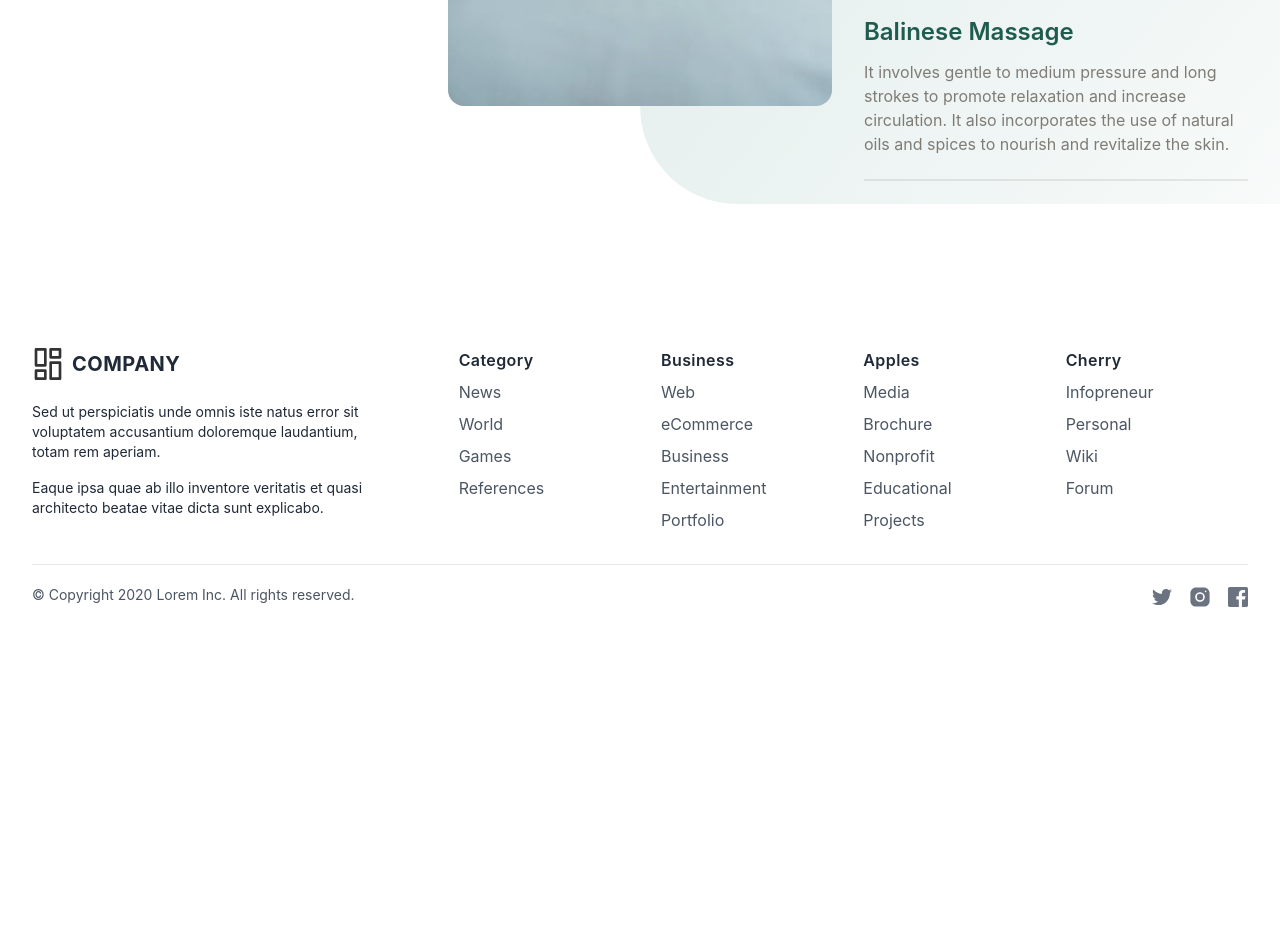
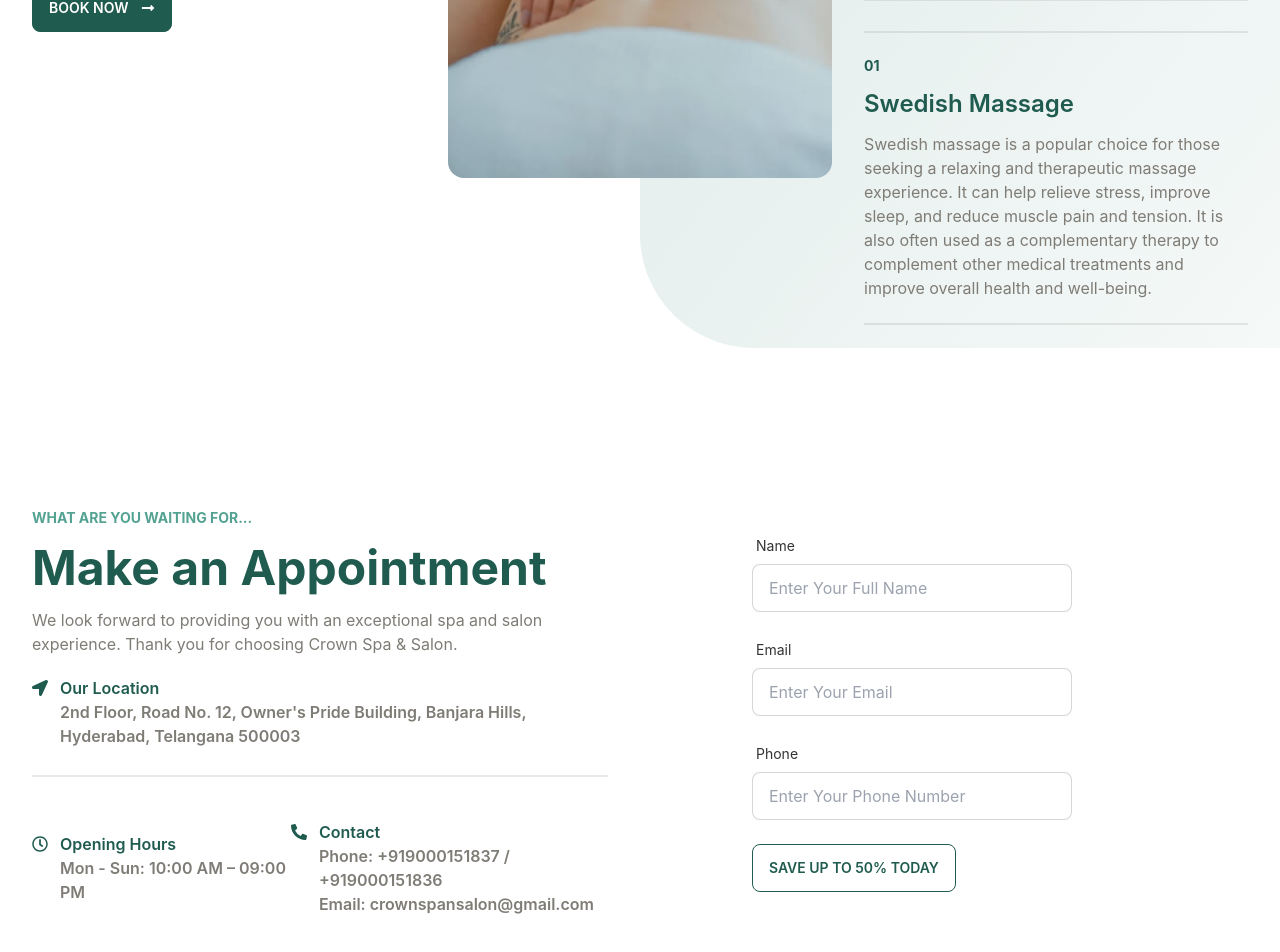
Before and after one commit to bd-dev-ismail/crown-spa, a React (Create React App) app: page / in a window 1280 px wide. Shown: the part 3360-4312 px from the top of the page. Before the commit the page ends 4009 px from the top, so only its background shows below. Built offline with nearby package versions, Linux system fonts and the light colour scheme.

Commit message:
create appointment section

```diff
--- a/src/components/Home/BestService/BestService.js
+++ b/src/components/Home/BestService/BestService.js
@@ -57,13 +57,15 @@ const BestService = () => {
                 className="text-2xl py-3 font-semibold text-primary
           "
               >
-                Balinese Massage
+                Hot and cold stone therapy
               </h4>
               <p className="text-secondary">
-                It involves gentle to medium pressure and long strokes to
-                promote relaxation and increase circulation. It also
-                incorporates the use of natural oils and spices to nourish and
-                revitalize the skin.
+                This helps to relax tense muscles, improve circulation, and
+                relieve pain. The cold stones, usually made of marble, are used
+                to help reduce inflammation, soothe skin and reduce pain. The
+                alternating use of hot and cold stones in massage therapy helps
+                to balance the body and mind, leaving you feeling refreshed and
+                rejuvenated.
               </p>
               <div className="divider"></div>
             </div>
@@ -75,13 +77,14 @@ const BestService = () => {
                 className="text-2xl py-3 font-semibold text-primary
           "
               >
-                Balinese Massage
+                Swedish Massage
               </h4>
               <p className="text-secondary">
-                It involves gentle to medium pressure and long strokes to
-                promote relaxation and increase circulation. It also
-                incorporates the use of natural oils and spices to nourish and
-                revitalize the skin.
+                Swedish massage is a popular choice for those seeking a relaxing
+                and therapeutic massage experience. It can help relieve stress,
+                improve sleep, and reduce muscle pain and tension. It is also
+                often used as a complementary therapy to complement other
+                medical treatments and improve overall health and well-being.
               </p>
               <div className="divider"></div>
             </div>
--- a/src/components/Home/Home.js
+++ b/src/components/Home/Home.js
@@ -2,6 +2,7 @@ import React from "react";
 import Banner from "./Banner/Banner";
 import BestService from "./BestService/BestService";
 import ExperticesArea from "./ExperticesArea/ExperticesArea";
+import MakeAppointment from "./MakeAppointment/MakeAppointment";
 import OurMission from "./OurMission/OurMission";
 
 const Home = () => {
@@ -17,6 +18,9 @@ const Home = () => {
       <div className="my-[5rem]">
         <BestService />
       </div>
+      <div className="my-[5rem]">
+        <MakeAppointment />
+      </div>
     </div>
   );
 };
--- /dev/null
+++ b/src/components/Home/MakeAppointment/MakeAppointment.js
@@ -0,0 +1,96 @@
+import React from 'react';
+import { FaLocationArrow, FaRegClock, FaPhoneAlt } from "react-icons/fa";
+
+const MakeAppointment = () => {
+    return (
+      <div className="mx-auto pt-[5rem] sm:max-w-xl px-4 md:max-w-full lg:max-w-screen-xl md:px-24 lg:px-8">
+        <div className="grid grid-cols-1 lg:grid-cols-2 items-center gap-16  ">
+          <div>
+            <h5 className="text-sm font-bold  uppercase text-[#53A292]">
+              What are you waiting for...
+            </h5>
+            <h3
+              className="lg:text-5xl my-4 text-4xl font-bold text-primary
+            "
+            >
+              Make an Appointment
+            </h3>
+            <p className="text-secondary mb-5">
+              We look forward to providing you with an exceptional spa and salon
+              experience. Thank you for choosing Crown Spa & Salon.
+            </p>
+            <div className="my-5">
+              <p className="text-primary font-semibold flex gap-3 items-center">
+                <FaLocationArrow /> Our Location
+              </p>
+              <p className="text-secondary pl-7 font-semibold">
+                2nd Floor, Road No. 12, Owner's Pride Building, Banjara Hills,
+                Hyderabad, Telangana 500003
+              </p>
+            </div>
+            <div className="divider"></div>
+            <div className="flex items-center justify-between">
+              <div className="my-5">
+                <p className="text-primary font-semibold flex gap-3 items-center">
+                  <FaRegClock /> Opening Hours
+                </p>
+                <p className="text-secondary pl-7 font-semibold">
+                  Mon - Sun: 10:00 AM – 09:00 PM
+                </p>
+              </div>
+              <div className="my-5">
+                <p className="text-primary font-semibold flex gap-3 items-center">
+                  <FaPhoneAlt /> Contact
+                </p>
+                <p className="text-secondary pl-7 font-semibold">
+                  Phone: +919000151837 / +919000151836 <br />
+                  Email: crownspansalon@gmail.com
+                </p>
+              </div>
+            </div>
+          </div>
+          <div className='lg:ml-[5rem]'>
+            <div>
+              <div className="form-control w-full max-w-xs">
+                <label className="label">
+                  <span className="label-text">Name</span>
+                </label>
+                <input
+                  type="text"
+                  placeholder="Enter Your Full Name"
+                  className="input input-bordered w-full max-w-xs"
+                />
+              </div>
+              <div className="form-control my-5 w-full max-w-xs">
+                <label className="label">
+                  <span className="label-text">Email</span>
+                </label>
+                <input
+                  type="email"
+                  placeholder="Enter Your Email"
+                  className="input input-bordered w-full max-w-xs"
+                />
+              </div>
+              <div className="form-control w-full max-w-xs">
+                <label className="label">
+                  <span className="label-text">Phone</span>
+                </label>
+                <input
+                  type="number"
+                  placeholder="Enter Your Phone Number"
+                  className="input input-bordered w-full max-w-xs"
+                />
+              </div>
+              <div className="my-6">
+                <button className="btn btn-primary text-white btn-outline">
+                  Save Up to 50% Today
+                </button>
+              </div>
+            </div>
+          </div>
+        </div>
+      </div>
+    );
+};
+
+export default MakeAppointment;
```
